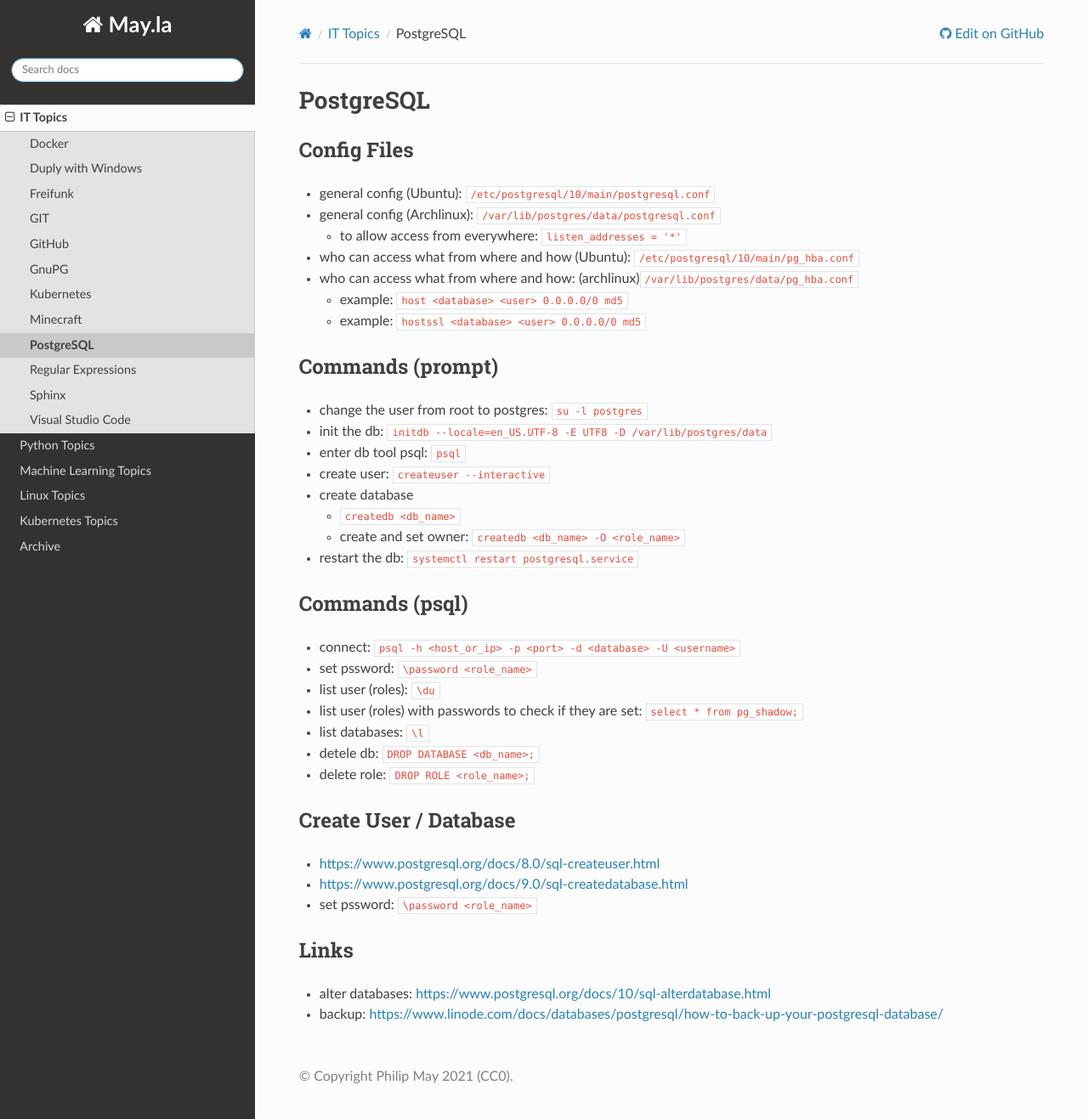
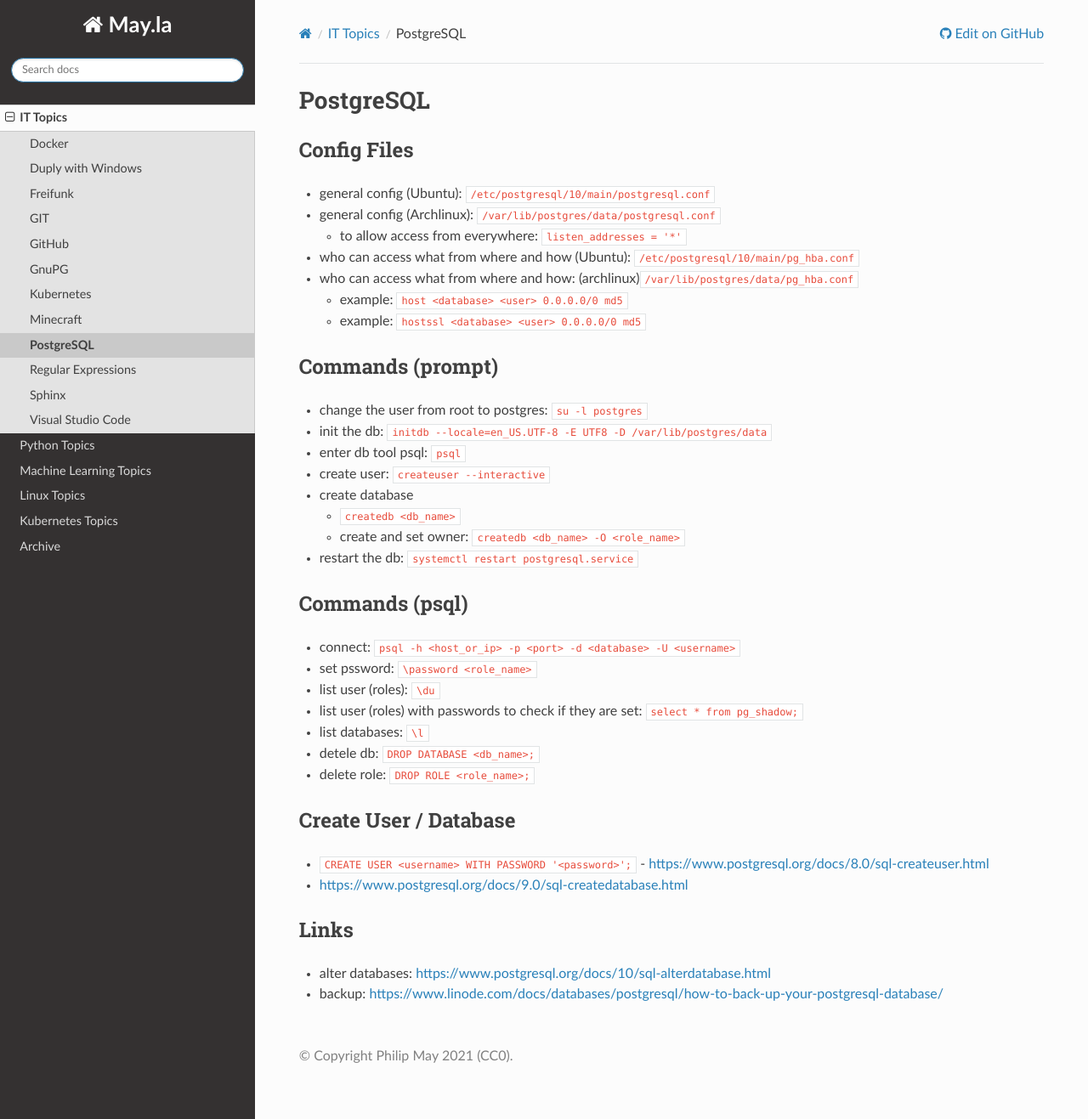
Before and after one commit to PhilipMay/May.la, a Sphinx documentation site: the page built from source/it/postgre-sql.md, in a window 1280 px wide and 1317 px high. Shown: the whole window at 85% size. Built offline with Sphinx 7.4.7 and the Read the Docs theme 2.0.0, drawn with Linux system fonts in a browser that asks for light colours.

Commit message:
Update postgre-sql.md

```diff
--- a/source/it/postgre-sql.md
+++ b/source/it/postgre-sql.md
@@ -33,9 +33,8 @@
 - delete role: `DROP ROLE <role_name>;`
 
 ## Create User / Database
-- https://www.postgresql.org/docs/8.0/sql-createuser.html
+- `CREATE USER <username> WITH PASSWORD '<password>';` - https://www.postgresql.org/docs/8.0/sql-createuser.html
 - https://www.postgresql.org/docs/9.0/sql-createdatabase.html
-- set pssword: `\password <role_name>`
 
 ## Links
 - alter databases:
```
